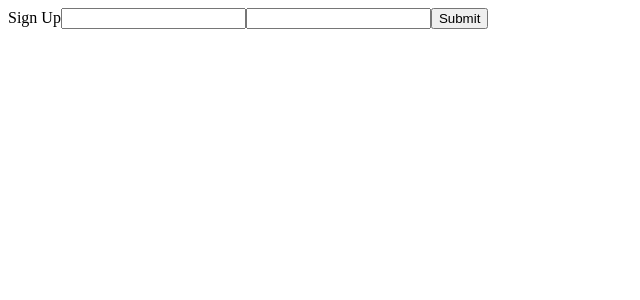
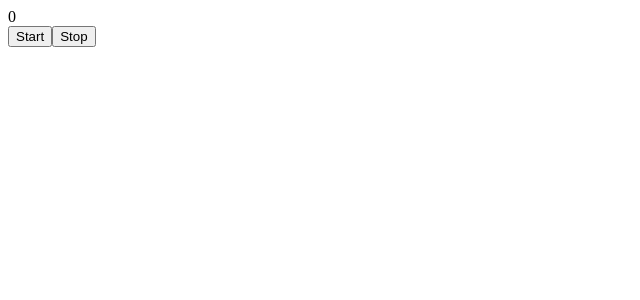
Before and after one commit to Rishi-Mohan/Dev, a React (Vite) app in the folder week10-routing/: page / in a window 1280 px wide. Shown: the top 300 px of the page, without its empty margins (0-640 px from the left). Built offline with nearby package versions, Linux system fonts and the light colour scheme.

Commit message:
useRef() useCase2

```diff
--- a/week10-routing/src/App.jsx
+++ b/week10-routing/src/App.jsx
@@ -1,17 +1,30 @@
-import { useRef } from "react";
+import { useRef, useState } from "react";
 
 function App() {
-  const inputRef = useRef();
+  const [currentCount, setCurrentCount] = useState(0);
+  // const [timer, setTimer] = useState(0);
+  const timerRef = useRef();
+  function startClock() {
+    let val = setInterval(function () {
+      setCurrentCount((c) => c + 1);
+    }, 1000);
+    timerRef.current = val;
+    // setTimer(val);
+  }
 
-  function focusOnInput() {
-    inputRef.current.focus();
+  function stopClock() {
+    clearInterval(timerRef.current);
+    // clearInterval(timer);
   }
+
   return (
     <div>
-      Sign Up
-      <input ref={inputRef} type={"text"}></input>
-      <input type={"password"}></input>
-      <button onClick={focusOnInput}>Submit</button>
+      {currentCount}
+      <br />
+      <button onClick={startClock}>Start</button>
+      <button ref={timerRef} onClick={stopClock}>
+        Stop
+      </button>
     </div>
   );
 }
@@ -19,6 +32,34 @@ function App() {
 export default App;
 
 /*
+useRef : reference to a value, such that when you change the value, the component DOES NOT RE-RENDER.
+
+if we use useState() hook to change the value then it leads to the re-render of the component.
+
+UseCase2 : Clock with start and stop functionality
+-------------------------------------------------
+to start a clock we have to call setInterval method and for each second of time we will update.
+to stop the clock we need to call clearInterval method.
+
+        Catch : to keep the value of timer while stopping so that we can restart from the same moment.
+        a) use normal variable and store the value BUT it will not work because everytime state variable
+            called then re-render happens and it leads to the resetting the value of timer variable.
+
+        Q) what if click multiple time start button, why it is bahaving strange.
+
+we can use useState hook to store the value, but it leads to one extra re-render. just after clicking
+the start button, because we update the setTimer variable just after clicking the start button
+
+        Q) when we are console log the timer variable in the stopClock() funtion what is the value it
+            it printing, kind of weird value it is.
+
+To avoid that extra re-rendering we can use useRef() ==> BEST METHOD
+
+
+
+
+
+
 UseCase1 : From console try to move the cursor to the first text box when someone clicked on the submit button.
 --------
 
@@ -36,4 +77,5 @@ to refer the dom element
 ref attribute tells us to which dom element need to be taken care
 and whatever the process we want to apply in the dom element we define using .current method.
 
+
 */
```
